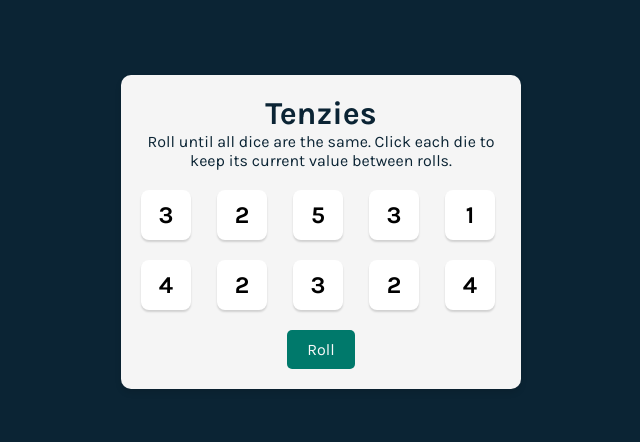
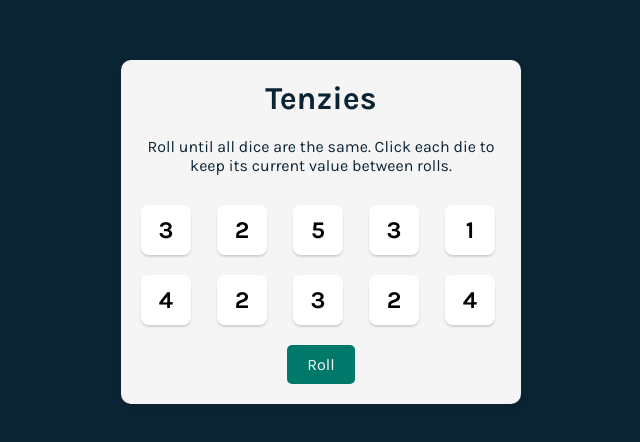
Before and after one commit to Anuska86/Tenzies, a React (Vite) app in the folder tenzies/: page / in a window 1280 px wide. Shown: the part 168-610 px from the top of the page, without its empty margins (319-959 px from the left). Built offline with nearby package versions, Linux system fonts and the light colour scheme.

Commit message:
App and style

```diff
--- a/tenzies/src/App.jsx
+++ b/tenzies/src/App.jsx
@@ -19,7 +19,13 @@ function App() {
   }
 
   function rollDice() {
-    setDice(generateAllNewDice());
+    setDice((prevDice) =>
+      prevDice.map((die) => {
+        return die.isHeld
+          ? die
+          : { ...die, value: Math.ceil(Math.random() * 6) };
+      })
+    );
   }
 
   function holdDice(id) {
@@ -43,8 +49,8 @@ function App() {
   return (
     <main>
       <div className="game-container">
-        <h1>Tenzies</h1>
-        <p>
+        <h1 className="title">Tenzies</h1>
+        <p className="instructions">
           Roll until all dice are the same. Click each die to keep its current
           value between rolls.
         </p>
--- a/tenzies/src/index.css
+++ b/tenzies/src/index.css
@@ -5,7 +5,20 @@
   padding: 0;
 }
 
-/* Body styles */
+.title {
+  font-family: "Karla", sans-serif;
+  color: #0b2434;
+  font-size: 2rem;
+  margin-bottom: 20px;
+}
+
+.instructions {
+  font-family: "Karla", sans-serif;
+  color: #0b2434;
+  font-size: 1rem;
+  margin-bottom: 30px;
+}
+
 body {
   font-family: "Karla", sans-serif;
   background-color: #0b2434;
@@ -17,7 +30,6 @@ body {
   margin: 0;
 }
 
-/* Game container */
 .game-container {
   background-color: #f5f5f5;
   border-radius: 10px;
```
